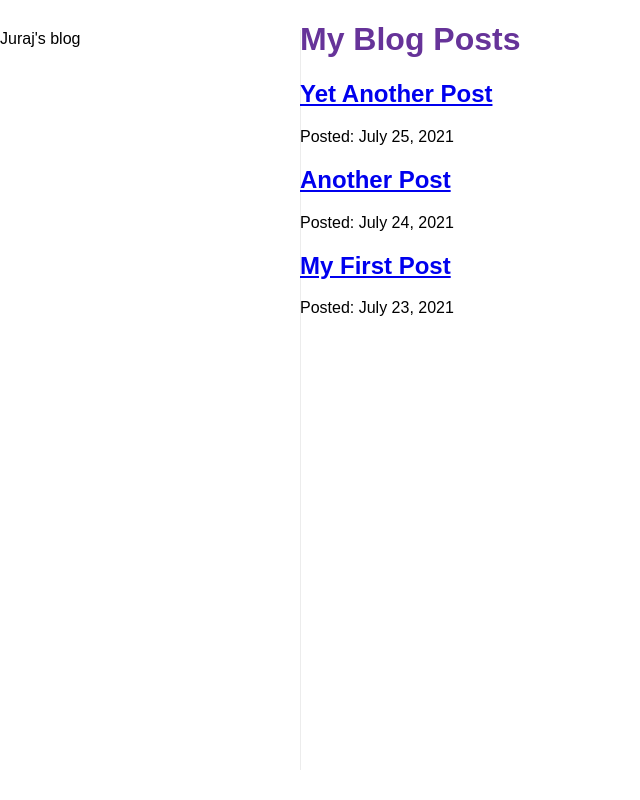
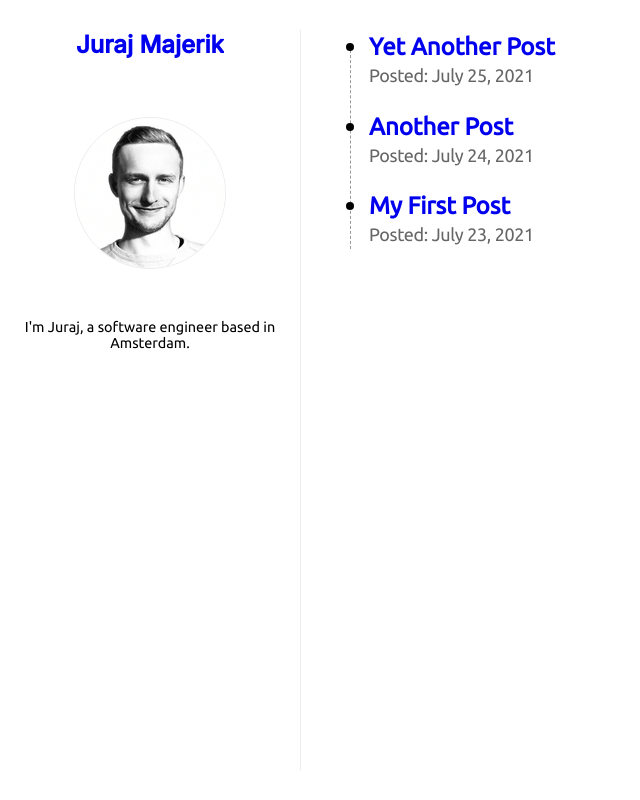
Before and after one commit to jurajmajerik/blog, a Gatsby site: page / in a window 1280 px wide. Shown: the whole page, without its empty margins (0-640 px from the left). Built offline with nearby package versions, Linux system fonts and the light colour scheme; Gatsby itself is replaced by a stand-in of ours.

Commit message:
adjust styles

```diff
--- a/blog/first-post/index.mdx
+++ b/blog/first-post/index.mdx
@@ -6,8 +6,4 @@ hero_image_alt: "A gray pitbull relaxing on the sidewalk with its tongue hanging
 hero_image_credit_text: "Christopher Ayme"
 hero_image_credit_link: "https://unsplash.com/photos/ocZ-_Y7-Ptg"
 ---
-This is my first blog post! Isn't it *great*?
-Some of my **favorite** things are:
-* Petting dogs
-* Singing
-* Eating potato-based foods
+This is my first blog post!
--- a/blog/second-post/index.mdx
+++ b/blog/second-post/index.mdx
@@ -6,4 +6,4 @@ hero_image_alt: "A grey and white pitbull wading happily in a pool"
 hero_image_credit_text: "Anthony Duran"
 hero_image_credit_link: "https://unsplash.com/photos/eLUBGqKGdE4"
 ---
-Here's another post! It's even better than the first one!
+Here's another post!
--- a/blog/third-post/index.mdx
+++ b/blog/third-post/index.mdx
@@ -8,4 +8,6 @@ hero_image_credit_link: "https://unsplash.com/photos/7rriIaBH6JY"
 
 ---
 
-Wow look at all this content. How do they do it?
+Third post!
+
+This is **bold**!
--- a/gatsby-config.js
+++ b/gatsby-config.js
@@ -1,7 +1,7 @@
 module.exports = {
   siteMetadata: {
     siteUrl: "https://www.yourdomain.tld",
-    title: "Juraj's blog",
+    title: "Juraj Majerik",
   },
   plugins: [
     "gatsby-plugin-image",
--- a/package.json
+++ b/package.json
@@ -15,12 +15,15 @@
     "clean": "gatsby clean"
   },
   "dependencies": {
+    "@fontsource/inter": "^4.5.1",
+    "@fontsource/ubuntu": "^4.5.0",
     "@mdx-js/mdx": "^1.6.22",
     "@mdx-js/react": "^1.6.22",
     "gatsby": "^4.2.0",
     "gatsby-plugin-image": "^2.3.0",
     "gatsby-plugin-mdx": "^3.3.0",
     "gatsby-plugin-sharp": "^4.3.0",
+    "gatsby-plugin-web-font-loader": "^1.0.4",
     "gatsby-source-filesystem": "^4.3.0",
     "gatsby-transformer-sharp": "^4.3.0",
     "react": "^17.0.1",
--- /dev/null
+++ b/src/components/layout.css
@@ -0,0 +1,160 @@
+body {
+    font-family: "Ubuntu";
+    /* font-family: "Inter"; */
+}
+
+a {
+    text-decoration: none;
+}
+
+.title {
+    position: relative;
+    overflow: hidden;
+    display: inline-block;
+    margin-bottom: 50px;
+}
+
+.title a::after {
+	content: '';
+	position: absolute;
+	bottom: 0;
+	left: 0;
+	width: 100%;
+	height: 0.1em;
+	background-color: #000;
+	opacity: 0;
+	transition: opacity 300ms, transform 300ms;
+}
+
+.title a::after {
+	opacity: 1;
+	transform: translate3d(-100%, 0, 0);
+}
+
+.title a:hover::after,
+.title a:focus::after{
+	transform: translate3d(0, 0, 0);
+}
+
+aside a h1 {
+    font-family: "Inter";
+    font-weight: 600;
+    text-align: center;
+    margin-top: 0;
+    margin-bottom: 5px;
+}
+
+aside {
+    position: absolute;
+    display: block;
+    text-align: center;
+    top: 0;
+    bottom: 0;
+    left: 0;
+    width: 300px;
+    border-right: solid 1px #ececec;
+    margin-top: 30px;
+    margin-bottom: 30px;
+}
+
+aside .about {
+    font-size: 0.9rem;
+    margin: 20px;
+    margin: 20px;
+    margin-top: 50px;
+    text-align: -webkit-center;
+}
+
+main {
+    display: block;
+    position: absolute;
+    top: 0;
+    bottom: 0;
+    left: 300px;
+    right: 0;
+}
+
+.img-profile {
+    border-radius: 50%;
+    border: solid 1px #ececec;
+    width: 150px !important;
+    margin: auto !important;
+    display: block;
+    /* transform: translateY(50px); */
+}
+
+.posts ul {
+    padding-left: 18px;
+    border-left: 1px dashed #999;
+    display: block;
+    position: relative;
+}
+
+li {
+    font-size: 18px;
+}
+
+li h2 {
+    font-size: 1.5rem;
+    margin-bottom: 0px;
+}
+
+::marker {
+    /* color: #999; */
+    font-size: 27px;
+}
+
+li a {
+    text-decoration: none;
+    transition-duration: .2s;
+    transition-property: color;
+    /* background-image: linear-gradient(90deg,#ff4d4d,#f9cb28); */
+    /* -webkit-background-clip: text; */
+    /* -webkit-text-fill-color: transparent; */
+}
+
+li a:hover {
+    color: rgb(100, 100, 100);
+}
+
+a:visited {
+    color: #000;
+    text-decoration: none;
+}
+
+main h1 {
+    margin-left: 10%;
+}
+
+.posts {
+    margin-left: 50px;
+    margin-top: 30px;
+    position: relative;
+}
+
+.posts::before {
+    box-sizing: border-box;
+    margin: 0;
+    position: absolute;
+    width: 11px;
+    height: 15px;
+    background: #ffffff;
+    z-index: 1000;
+    top: -2px;
+    left: -3px;
+    content: "";
+}
+
+.posts li p {
+    line-height: 1.6;
+    letter-spacing: -.02em;
+    color: #666;
+    margin: 0;
+}
+
+.circle {
+    width: 11px;
+    height: 11px;
+    box-shadow: 0 0 0 1.5px grey inset;
+    border-radius: 50%;
+}
--- a/src/components/layout.js
+++ b/src/components/layout.js
@@ -1,52 +1,32 @@
 import * as React from 'react'
-import { Link, useStaticQuery, graphql } from 'gatsby'
-import {
-  container,
-  heading,
-  navLinks,
-  navLinkItem,
-  navLinkText,
-  siteTitle,
-} from './layout.module.css'
+import { Link } from 'gatsby'
+import { StaticImage } from 'gatsby-plugin-image'
+import './layout.css'
+import '@fontsource/inter'
+import '@fontsource/inter/500.css'
+import '@fontsource/ubuntu'
 
 const Layout = ({ pageTitle, children }) => {
-    const data = useStaticQuery(graphql`
-    query {
-      site {
-        siteMetadata {
-          title
-        }
-      }
-    }
-  `)
 
   return (
-    <div className={container}>
+    <div className="container">
       <aside>
-        <title>{pageTitle} | {data.site.siteMetadata.title}</title>
-        <header className={siteTitle}>{data.site.siteMetadata.title}</header>
-        {/* <nav>
-          <ul className={navLinks}>
-            <li className={navLinkItem}>
-              <Link to="/" className={navLinkText}>
-                Home
-              </Link>
-            </li>
-            <li className={navLinkItem}>
-              <Link to="/about" className={navLinkText}>
-                About
-              </Link>
-            </li>
-            <li className={navLinkItem}>
-              <Link to="/blog" className={navLinkText}>
-                Blog
-              </Link>
-            </li>
-          </ul>
-        </nav> */}
+        <div className="title">
+          <Link to="/">
+            <h1>Juraj Majerik</h1>
+          </Link>
+        </div>
+        <StaticImage
+          className="img-profile"
+          src="../images/profile-1.jpg"
+          alt="Profile photo"
+        />
+        <div className="about">
+          I'm Juraj, a software engineer based in Amsterdam.
+        </div>
       </aside>
       <main>
-        <h1 className={heading}>{pageTitle}</h1>
+        <h1 className="heading">{pageTitle}</h1>
         {children}
       </main>
     </div>
--- a/src/components/layout.module.css
+++ /dev/null
@@ -1,29 +0,0 @@
-.container {
-    font-family: sans-serif;
-    /* position: relative; */
-}
-
-aside {
-    position: absolute;
-    display: block;
-    top: 0;
-    bottom: 0;
-    left: 0;
-    width: 300px;
-    border-right: solid 1px #ececec;
-    margin-top: 30px;
-    margin-bottom: 30px;
-}
-
-main {
-    display: block;
-    position: absolute;
-    top: 0;
-    bottom: 0;
-    left: 300px;
-    right: 0;
-}
-
-.heading {
-    color: rebeccapurple;
-}
--- a/src/pages/index.js
+++ b/src/pages/index.js
@@ -1,23 +1,27 @@
 import * as React from 'react'
 import { Link, graphql } from 'gatsby'
 import Layout from '../components/layout'
-import { StaticImage } from 'gatsby-plugin-image'
+
 
 const IndexPage = ({ data }) => {
   return (
-    <Layout pageTitle="My Blog Posts">
+    <Layout>
+      <div className="posts">
+        <ul>
           {
             data.allMdx.nodes.map(node => (
-          <article key={node.id}>
+              <li key={node.id}>
                 <h2>
                   <Link to={`/blog/${node.slug}`}>
                     {node.frontmatter.title}
                   </Link>
                 </h2>
                 <p>Posted: {node.frontmatter.date}</p>
-          </article>
+              </li>
             ))
           }
+        </ul>
+      </div>
     </Layout>
   )
 }
```
Also changed, not shown: src/images/profile-1.jpg (added), 1 other file. Lines whose indentation alone changed are shown as unchanged.
